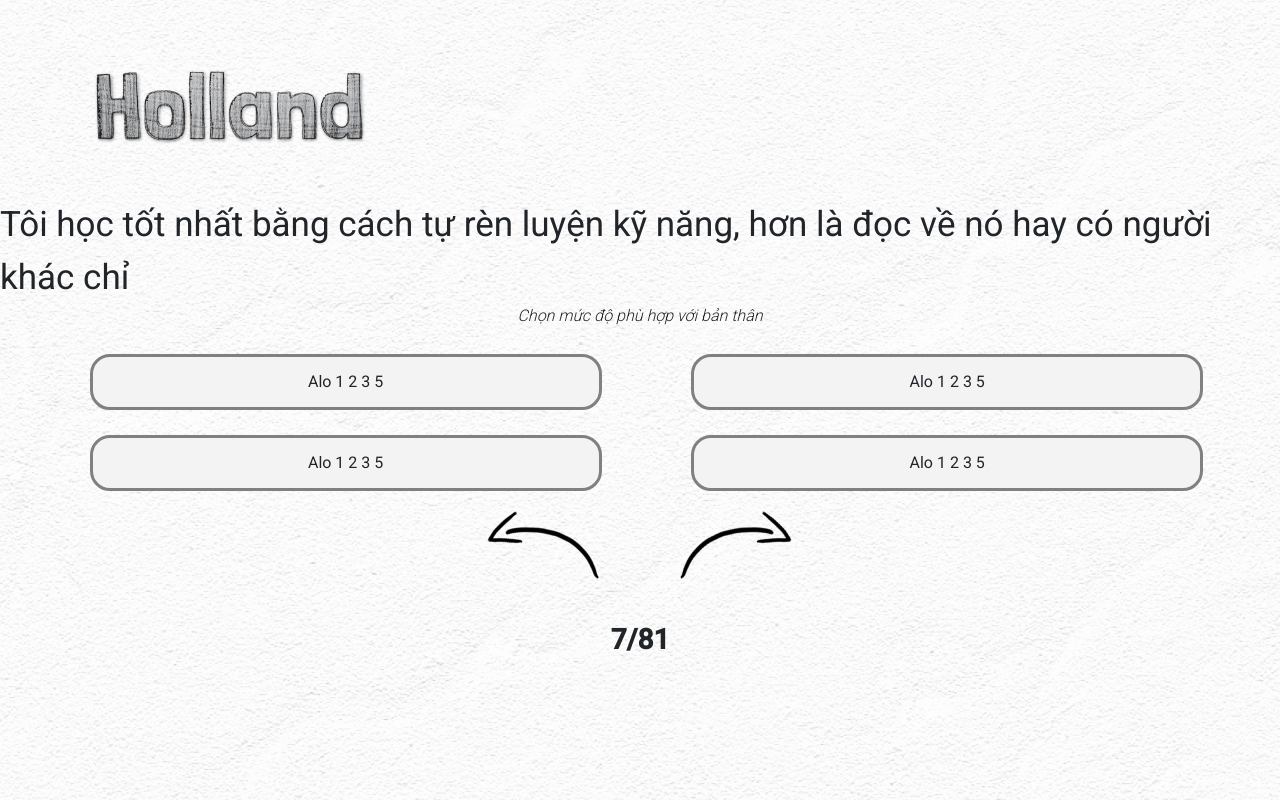
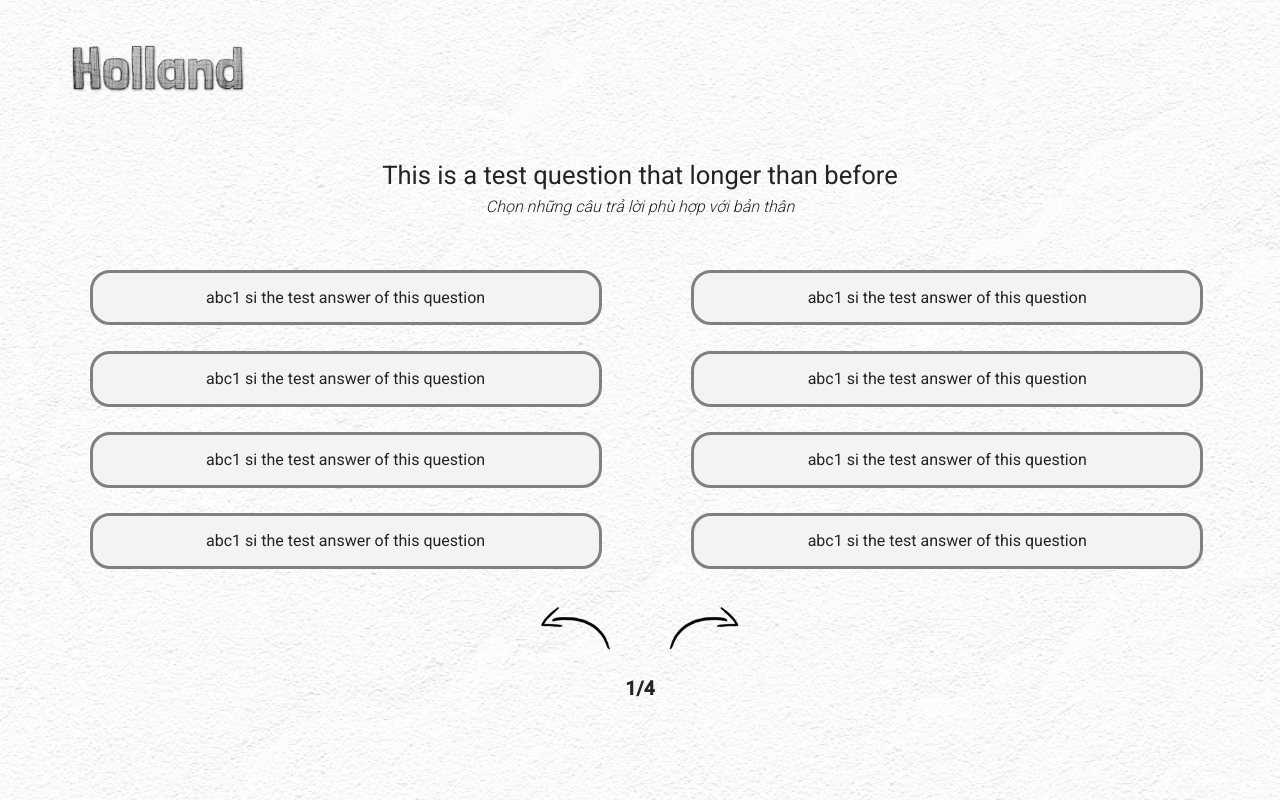
Before and after one commit to hoquocdat1405/Capstone_SUM22_FE, an Angular app: page /holland-quiz-attempt in a window 1280 px wide. Built offline with nearby package versions, Linux system fonts and the light colour scheme.

Commit message:
Liem - add Holland quiz q&a dynamic data

```diff
--- a/src/app/holland-quiz-attempt-page/holland-quiz-attempt-page.component.html
+++ b/src/app/holland-quiz-attempt-page/holland-quiz-attempt-page.component.html
@@ -2,87 +2,46 @@
   <div class="main">
     <img src="assets/img/holland-text-image.png" alt="" class="mi-title" />
     <div class="question-container">
-      <p class="question">
-        Tôi học tốt nhất bằng cách tự rèn luyện kỹ năng, hơn là đọc về nó hay có
-        người khác chỉ
-      </p>
-      <p class="question-hint">Chọn mức độ phù hợp với bản thân</p>
+      <p class="question">{{ question.text }}</p>
+      <p class="question-hint">Chọn những câu trả lời phù hợp với bản thân</p>
     </div>
 
     <div class="answer-container-column">
       <div class="answer-container-row">
-        <!-- <p class="text">Hoàn toàn sai</p>
-        <div class="answer-checkbox">
-          <div class="round">
-            <input type="checkbox" name="" id="checkbox1" class="checkbox" />
-            <div class="inside-checkbox inside1"></div>
-            <label id="checkbox1" for="checkbox1"></label>
-          </div>
-          <div class="round">
-            <input type="checkbox" name="" id="checkbox2" class="checkbox" />
-            <div class="inside-checkbox inside2"></div>
-            <label id="checkbox2" for="checkbox2"></label>
-          </div>
 
-          <div class="round">
-            <input type="checkbox" name="" id="checkbox3" class="checkbox" />
-            <div class="inside-checkbox inside3"></div>
-            <label id="checkbox3" for="checkbox3"></label>
-          </div>
-          <div class="round">
-            <input type="checkbox" name="" id="checkbox4" class="checkbox" />
-            <div class="inside-checkbox inside4"></div>
-            <label id="checkbox4" for="checkbox4"></label>
-          </div>
-
-          <div class="round">
-            <input type="checkbox" name="" id="checkbox5" class="checkbox" />
-            <div class="inside-checkbox inside5"></div>
-            <label id="checkbox5" for="checkbox5"></label>
+        <div class="option-section">
+          <div
+            *ngFor="let ans of questionSet[index].option; index as i"
+            id="{{ ans.id }}"
+            class="option"
+            (click)="enableChoose(i)"
+            [ngClass]="{
+              'option-checked': ans.isSelected,
+              'option-unchecked': !ans.isSelected
+            }"
+          >
+            <div class="option-text">
+              <p>{{ ans.text }}</p>
+            </div>
           </div>
         </div>
-        <p class="text">Hoàn toàn đúng</p> -->
-
-        <div class="option-section">
-
-          <div class="option">
-            <div class="option-text">
-              <p>Alo 1 2 3 5</p>
-            </div>
-          </div>
-          <div class="option">
-            <div class="option-text">
-              <p>Alo 1 2 3 5</p>
-            </div>
-          </div>
-          <div class="option">
-            <div class="option-text">
-              <p>Alo 1 2 3 5</p>
-            </div>
-          </div>
-          <div class="option">
-            <div class="option-text">
-              <p>Alo 1 2 3 5</p>
-            </div>
-          </div>
-
-
-        </div>
-
-
       </div>
       <div class="arrow-container-row">
-        <img class="arrow-left" src="assets/img/left-arrow.png" alt="" />
-        <img class="arrow-left" src="assets/img/right-arrow.png" alt="" />
+        <img
+          (click)="previousQuestion()"
+          class="arrow-left"
+          src="assets/img/left-arrow.png"
+          alt=""
+        />
+        <img
+          (click)="nextQuestion()"
+          class="arrow-left"
+          src="assets/img/right-arrow.png"
+          alt=""
+        />
       </div>
-      <p class="number-question"><span>7</span>/81</p>
+      <p class="number-question"><span>{{index+1}}/</span>{{questionSet.length}}</p>
     </div>
 
-    <!-- <div class="answer-choose">
-      <div class="round">
-        <input type="checkbox" name="" id="checkbox1" class="checkbox">
-        <label id="checkbox1" for="checkbox1"></label>
-      </div>
-    </div> -->
   </div>
 </div>
--- a/src/app/holland-quiz-attempt-page/holland-quiz-attempt-page.component.scss
+++ b/src/app/holland-quiz-attempt-page/holland-quiz-attempt-page.component.scss
@@ -27,7 +27,7 @@
 
 .mi-title {
   position: absolute;
-  width: 400px;
+  width: 20%;
   top: 0;
   left: 30px;
 }
@@ -39,6 +39,7 @@
 }
 
 .question-container {
+  // width: 80vw;
   display: flex;
   flex-direction: column;
   align-items: center;
@@ -61,14 +62,14 @@
 }
 
 .arrow-container-row {
-  width: 30%;
+  width: 20%;
   display: flex;
   align-items: center;
   justify-content: space-around;
 }
 
 .question {
-  font-size: 35px;
+  font-size: 2vw;
   // font-size: var(--text);
 }
 
@@ -79,7 +80,7 @@
 }
 
 .text {
-  font-size: 32px;
+  font-size: 1vw;
 }
 
 .round {
@@ -174,6 +175,10 @@
   height: 70px;
 }
 
+.arrow-left,.arrow-right{
+  width: 30%;
+}
+
 .arrow-left:hover {
   opacity: 0.6;
   cursor: pointer;
@@ -185,7 +190,7 @@
 }
 
 .number-question {
-  font-size: 28px;
+  font-size: 1.5vw;
   font-weight: bold;
 }
 
@@ -196,8 +201,10 @@
 
 .option-section {
   width: 100%;
+  margin : 2% auto;
 }
-.option{
+
+.option {
   background-color: rgb(243, 243, 243);
   padding: 1% 0%;
   margin-left: 7%;
@@ -208,3 +215,28 @@
   border-radius: 20px;
   border: solid 3px grey;
 }
+
+.option-unchecked {
+  background-color: rgb(243, 243, 243);
+  padding: 1% 0%;
+  margin-left: 7%;
+  margin-top: 2%;
+  text-align: center;
+  width: 40%;
+  display: inline-block;
+  border-radius: 20px;
+  border: solid 3px grey;
+}
+
+.option-checked {
+  background-color: rgb(86, 86, 86);
+  padding: 1% 0%;
+  margin-left: 7%;
+  margin-top: 2%;
+  text-align: center;
+  width: 40%;
+  display: inline-block;
+  border-radius: 20px;
+  color:#fff;
+  border: solid 3px rgb(245, 246, 245);
+}
--- a/src/app/holland-quiz-attempt-page/holland-quiz-attempt-page.component.ts
+++ b/src/app/holland-quiz-attempt-page/holland-quiz-attempt-page.component.ts
@@ -4,16 +4,237 @@ import data from '../holland-data.json';
 @Component({
   selector: 'app-holland-quiz-attempt-page',
   templateUrl: './holland-quiz-attempt-page.component.html',
-  styleUrls: ['./holland-quiz-attempt-page.component.scss']
+  styleUrls: ['./holland-quiz-attempt-page.component.scss'],
 })
 export class HollandQuizAttemptPageComponent implements OnInit {
+  index!: number;
+  question!: {
+    id: number;
+    text: string;
+    option: {
+      id: number;
+      text: string;
+      isSelected: boolean;
+    }[];
+  };
 
+  questionSet!: {
+    id: number;
+    text: string;
+    option: {
+      id: number;
+      text: string;
+      isSelected: boolean;
+    }[];
+  }[];
 
+  constructor() {}
 
-  constructor() {
+  ngOnInit() {
+    this.index = 0;
+    console.log(this.index);
+    this.questionSet = [
+      {
+        id: 1,
+        text: 'This is a test question that longer than before ',
+        option: [
+          {
+            id: 1,
+            text: 'abc1 si the test answer of this question',
+            isSelected: false,
+          },
+          {
+            id: 2,
+            text: 'abc1 si the test answer of this question',
+            isSelected: false,
+          },
+          {
+            id: 3,
+            text: 'abc1 si the test answer of this question',
+            isSelected: false,
+          },
+          {
+            id: 4,
+            text: 'abc1 si the test answer of this question',
+            isSelected: false,
+          },
+          {
+            id: 5,
+            text: 'abc1 si the test answer of this question',
+            isSelected: false,
+          },
+          {
+            id: 6,
+            text: 'abc1 si the test answer of this question',
+            isSelected: false,
+          },
+          {
+            id: 7,
+            text: 'abc1 si the test answer of this question',
+            isSelected: false,
+          },
+          {
+            id: 8,
+            text: 'abc1 si the test answer of this question',
+            isSelected: false,
+          },
+        ],
+      },
+      {
+        id: 2,
+        text: 'Test question #2 , this is the SECOND QUESTION ',
+        option: [
+          {
+            id: 9,
+            text: 'abc1 si the test answer of this question',
+            isSelected: false,
+          },
+          {
+            id: 10,
+            text: 'abc1 si the test answer of this question',
+            isSelected: false,
+          },
+          {
+            id: 11,
+            text: 'abc1 si the test answer of this question',
+            isSelected: false,
+          },
+          {
+            id: 12,
+            text: 'abc1 si the test answer of this question',
+            isSelected: false,
+          },
+          {
+            id: 13,
+            text: 'abc1 si the test answer of this question',
+            isSelected: false,
+          },
+          {
+            id: 14,
+            text: 'abc1 si the test answer of this question',
+            isSelected: false,
+          },
+          {
+            id: 15,
+            text: 'abc1 si the test answer of this question',
+            isSelected: false,
+          },
+          {
+            id: 16,
+            text: 'abc1 si the test answer of this question',
+            isSelected: false,
+          },
+        ],
+      },
+      {
+        id: 3,
+        text: 'Test question #3 , this is the THiRD QUESTION ',
+        option: [
+          {
+            id: 17,
+            text: 'abc1 si the test answer of this question',
+            isSelected: false,
+          },
+          {
+            id: 18,
+            text: 'abc1 si the test answer of this question',
+            isSelected: false,
+          },
+          {
+            id: 19,
+            text: 'abc1 si the test answer of this question',
+            isSelected: false,
+          },
+          {
+            id: 20,
+            text: 'abc1 si the test answer of this question',
+            isSelected: false,
+          },
+          {
+            id: 21,
+            text: 'abc1 si the test answer of this question',
+            isSelected: false,
+          },
+          {
+            id: 22,
+            text: 'abc1 si the test answer of this question',
+            isSelected: false,
+          },
+          {
+            id: 23,
+            text: 'abc1 si the test answer of this question',
+            isSelected: false,
+          },
+          {
+            id: 24,
+            text: 'abc1 si the test answer of this question',
+            isSelected: false,
+          },
+        ],
+      },
+      {
+        id: 4,
+        text: 'Test question #4 , this is the Fourth QUESTION ',
+        option: [
+          {
+            id: 25,
+            text: 'abc1 si the test answer of this question',
+            isSelected: false,
+          },
+          {
+            id: 26,
+            text: 'abc1 si the test answer of this question',
+            isSelected: false,
+          },
+          {
+            id: 27,
+            text: 'abc1 si the test answer of this question',
+            isSelected: false,
+          },
+          {
+            id: 28,
+            text: 'abc1 si the test answer of this question',
+            isSelected: false,
+          },
+          {
+            id: 29,
+            text: 'abc1 si the test answer of this question',
+            isSelected: false,
+          },
+          {
+            id: 30,
+            text: 'abc1 si the test answer of this question',
+            isSelected: false,
+          },
+          {
+            id: 31,
+            text: 'abc1 si the test answer of this question',
+            isSelected: false,
+          },
+          {
+            id: 32,
+            text: 'abc1 si the test answer of this question',
+            isSelected: false,
+          },
+        ],
+      },
+    ];
+    this.question = this.questionSet[this.index];
   }
 
-  ngOnInit() {
+  enableChoose(i: number) {
+    this.questionSet[this.index].option[i].isSelected =
+      !this.questionSet[this.index].option[i].isSelected;
   }
 
+  nextQuestion() {
+    if (this.index < this.questionSet.length - 1)
+      this.question = this.questionSet[++this.index];
+    else this.question = this.questionSet[this.questionSet.length - 1];
+  }
+
+  previousQuestion() {
+    if (this.index > 0) this.question = this.questionSet[--this.index];
+    else this.question = this.questionSet[0];
+  }
 }
```
